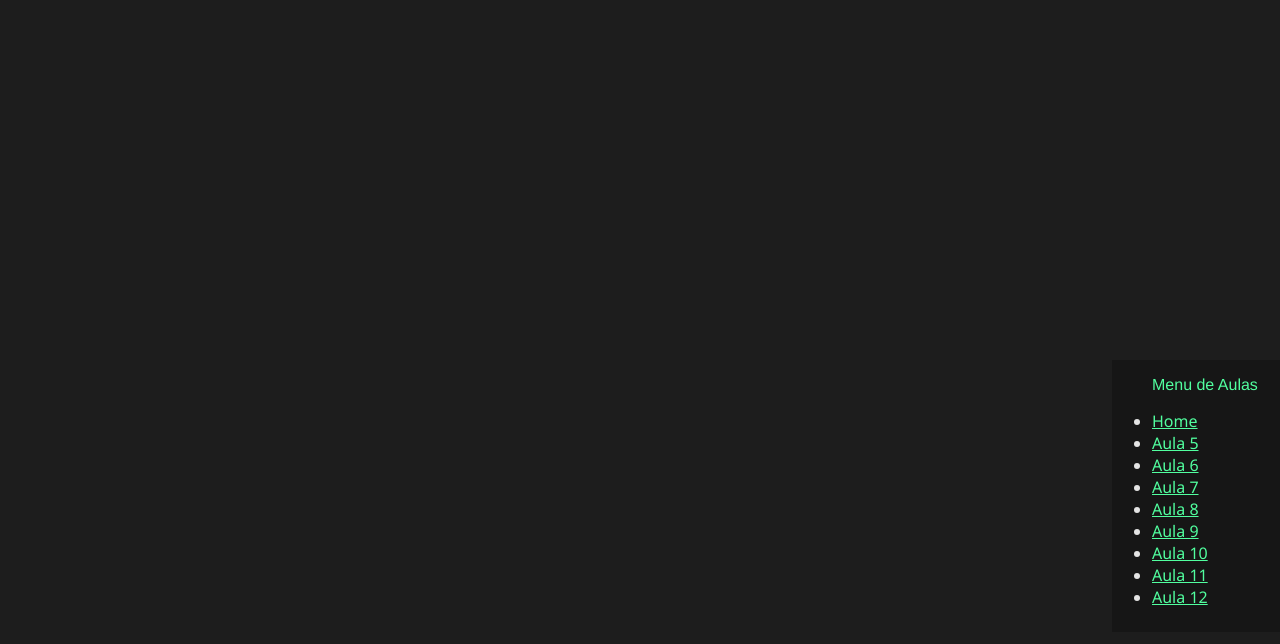
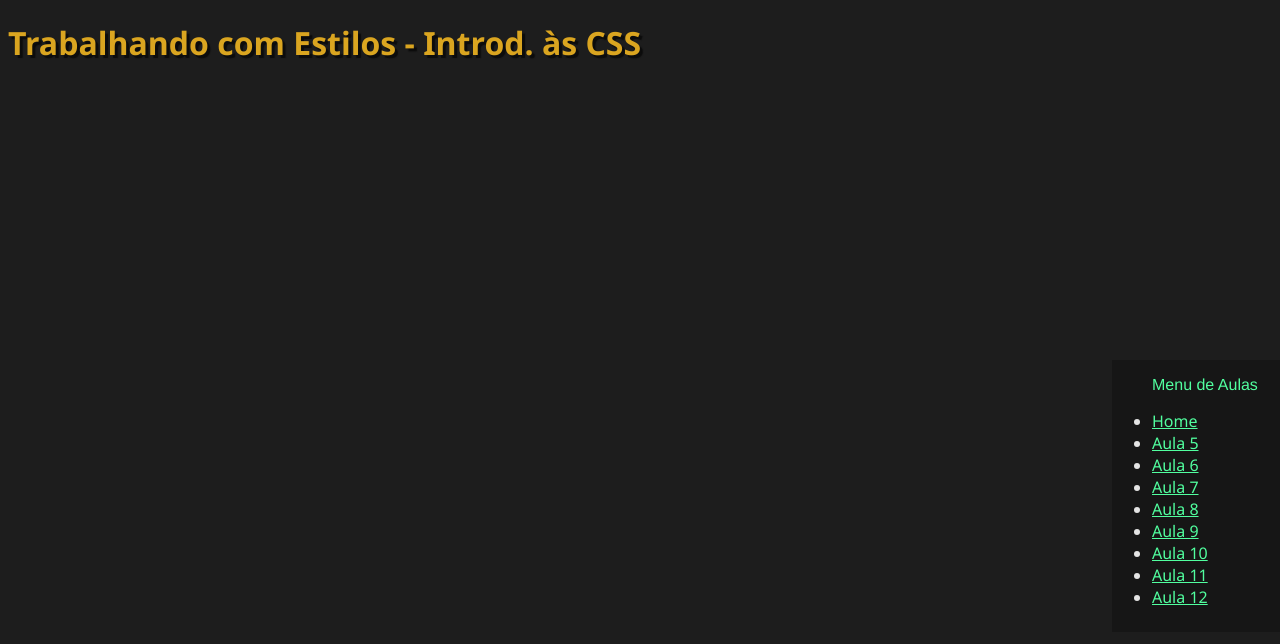
Before and after one commit to ruanmirandac/HTML_CSS, a plain HTML site: page aulas/aula12.html in a window 1280 px wide. Drawn offline with Linux system fonts and the light colour scheme.

Commit message:
Aula 12
Pc do trabalho

```diff
--- a/aulas/aula12.html
+++ b/aulas/aula12.html
@@ -22,5 +22,7 @@
             <li><a href="aula12.html">Aula 12</a>
         </ul>
         <!--Menu fixo das aulas-->
+        <h1>Trabalhando com Estilos - Introd. às CSS</h1>
+
 </body>
 </html>
```
